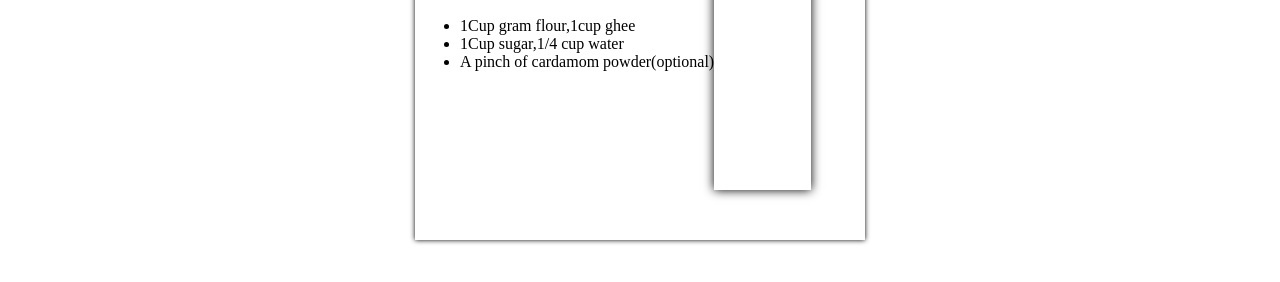
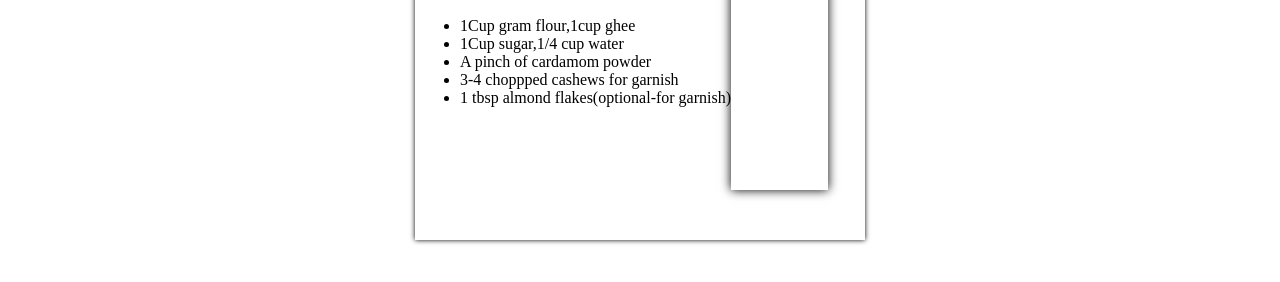
Before and after one commit to Ravindra-Yenuganti/Front_End_Practice, a plain HTML site: page Recipe/index.html in a window 1280 px wide. Shown: the part 420-702 px from the top of the page. Drawn offline with Linux system fonts and the light colour scheme.

Commit message:
Update index.html

```diff
--- a/Recipe/index.html
+++ b/Recipe/index.html
@@ -132,7 +132,9 @@
                     <ul>
                         <li>1Cup gram flour,1cup ghee</li>
                         <li>1Cup sugar,1/4 cup water</li>
-                        <li>A pinch of cardamom powder(optional)</li>
+                        <li>A pinch of cardamom powder</li>
+                        <li>3-4 choppped cashews for garnish</li>
+                        <li>1 tbsp almond flakes(optional-for garnish)</li>
                     </ul>
                 </div>
                 <div id="mysoreimg" class="pic"><img src="Mysore_pak.jpg" alt="Mysore_Pak" ></div>
```
